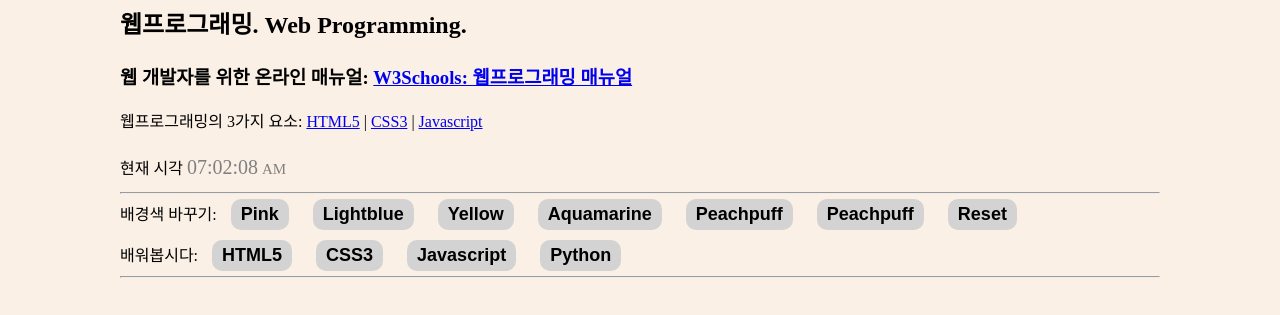
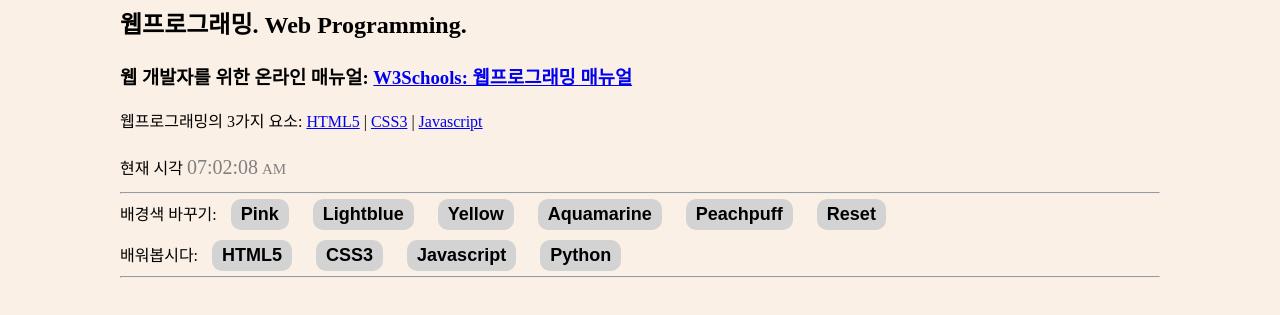
Before and after one commit to honk0128/Web-Demo, a plain HTML site: page index.html in a window 1280 px wide. Shown: the part 65-380 px from the top of the page. Drawn offline with Linux system fonts and the light colour scheme.

Commit message:
first commit

```diff
--- a/index.html
+++ b/index.html
@@ -64,7 +64,6 @@
           <button onclick="yellow()">Yellow</button>
           <button onclick="aquamarine()">Aquamarine</button>
           <button onclick="peachpuff()">Peachpuff</button>
-          <button onclick="peachpuff()">Peachpuff</button>
           <button onclick="reset()">Reset</button>
         </p>
         <p>
```
